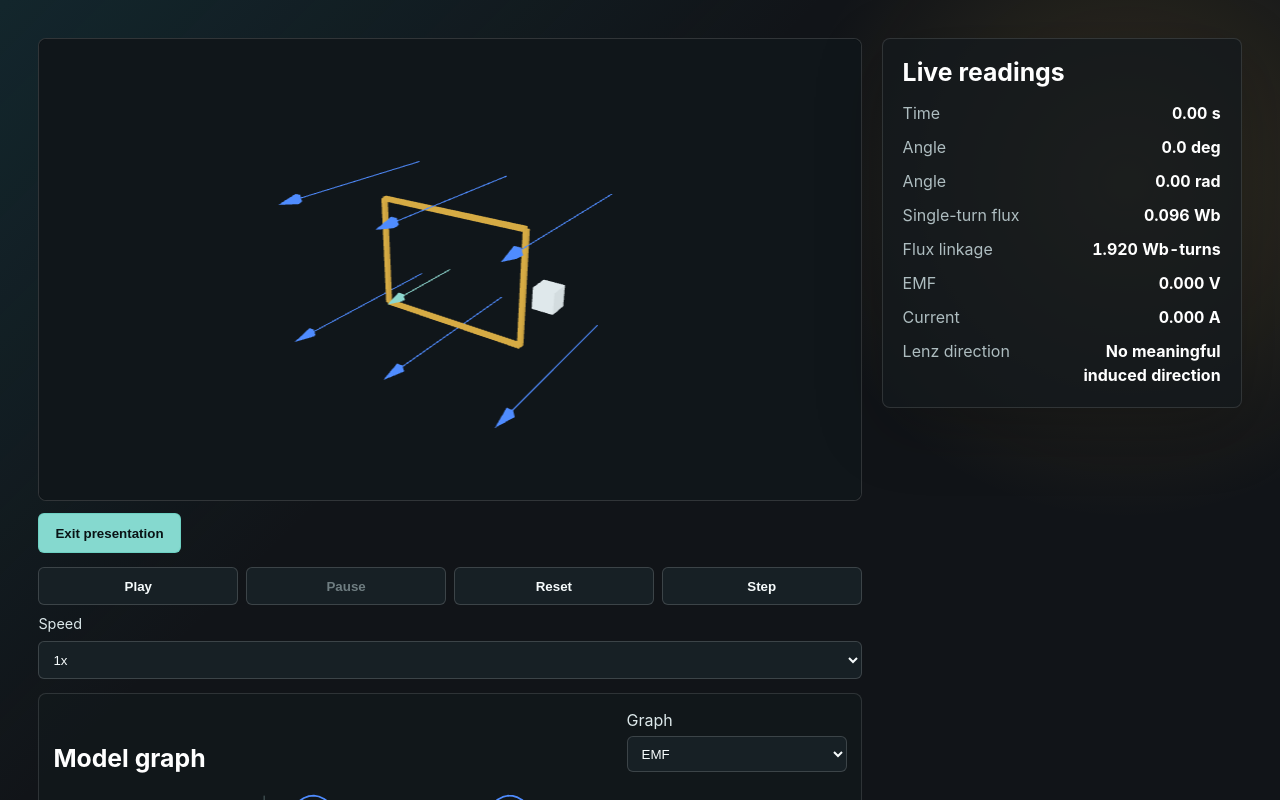
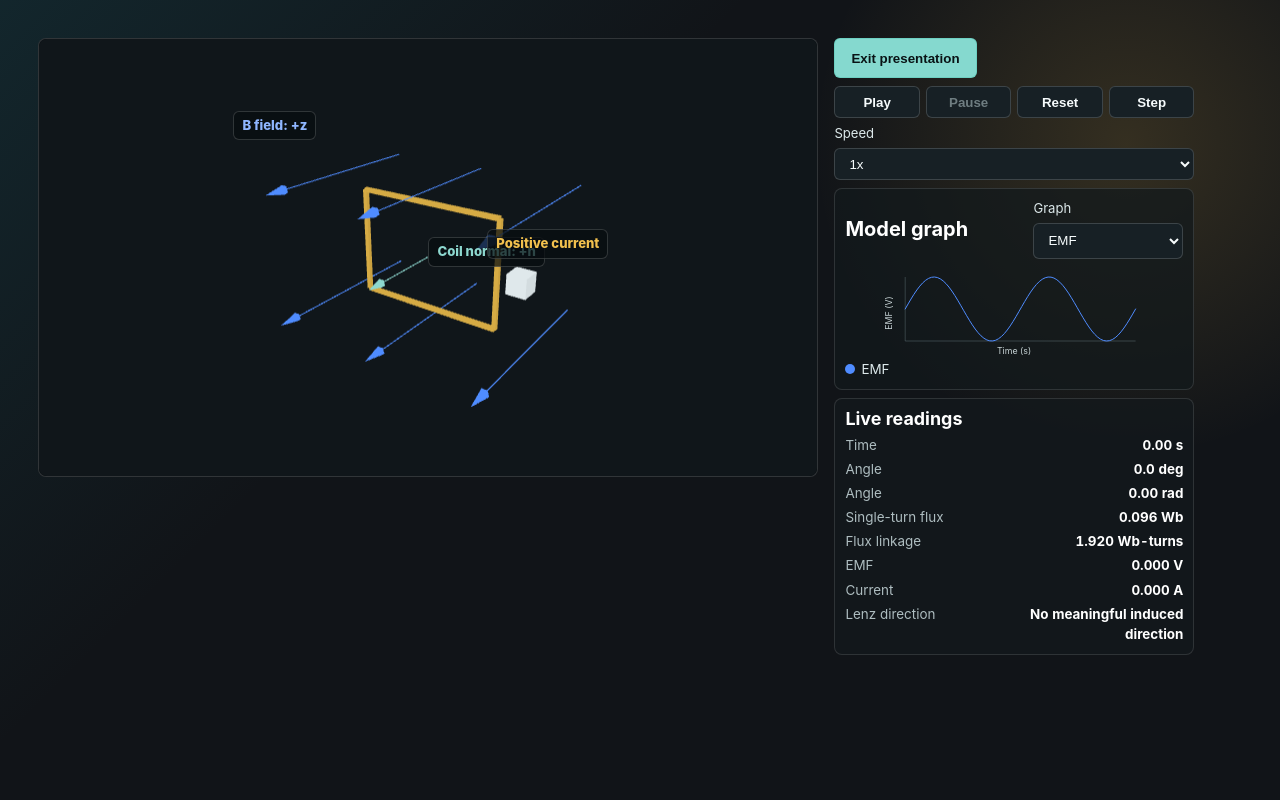
Before and after one commit to MTAawil/engine-simulations, a React (Vite) app: page / in a window 1280 px wide. Both pictures are taken after a click on the button "Present". Shown: the top 800 px of the page. Built offline with nearby package versions, Linux system fonts and the light colour scheme.

Commit message:
fix: resolve induction visual review findings

```diff
--- a/src/app/styles.css
+++ b/src/app/styles.css
@@ -92,13 +92,14 @@ body {
 }
 
 .prototype-workspace--presenting .presentation-shell {
-  max-width: 1260px;
+  max-width: 1210px;
   margin: 0 auto;
 }
 
 .prototype-workspace--presenting .presentation-shell__workspace {
-  grid-template-columns: minmax(0, 1fr) minmax(280px, 360px);
-  gap: 20px;
+  grid-template-columns: minmax(0, 780px) minmax(300px, 360px);
+  gap: 16px;
+  align-items: start;
 }
 
 .prototype-workspace--presenting .presentation-shell__stage {
@@ -124,6 +125,12 @@ body {
   min-width: 0;
 }
 
+.presentation-side-panel {
+  display: grid;
+  gap: 8px;
+  min-width: 0;
+}
+
 .presentation-toggle-button,
 .presentation-exit-button {
   min-height: 40px;
@@ -144,12 +151,67 @@ body {
   padding: 0 16px;
 }
 
+.prototype-workspace--presenting .playback-controls {
+  grid-template-columns: repeat(4, minmax(0, 1fr));
+  gap: 6px;
+}
+
+.prototype-workspace--presenting .playback-controls button,
+.prototype-workspace--presenting .playback-controls select {
+  min-height: 32px;
+}
+
+.prototype-workspace--presenting .playback-controls label {
+  gap: 4px;
+  font-size: 0.82rem;
+}
+
+.prototype-workspace--presenting .graph-panel,
+.prototype-workspace--presenting .telemetry-panel {
+  padding: 10px;
+  box-shadow: none;
+}
+
 .prototype-workspace--presenting .graph-panel {
   background: rgba(19, 25, 29, 0.72);
 }
 
+.prototype-workspace--presenting .graph-panel__header {
+  align-items: center;
+  gap: 10px;
+}
+
+.prototype-workspace--presenting .graph-panel__header h2 {
+  font-size: 1.25rem;
+}
+
+.prototype-workspace--presenting .graph-panel__header label {
+  min-width: 150px;
+  font-size: 0.82rem;
+}
+
 .prototype-workspace--presenting .time-series-graph svg {
-  height: 150px;
+  height: 88px;
+}
+
+.prototype-workspace--presenting .time-series-graph figcaption {
+  margin-top: 2px;
+  font-size: 0.84rem;
+}
+
+.prototype-workspace--presenting .telemetry-panel h2 {
+  margin-bottom: 6px;
+  font-size: 1.12rem;
+}
+
+.prototype-workspace--presenting .telemetry-panel dl {
+  gap: 4px;
+  max-height: none;
+}
+
+.prototype-workspace--presenting .telemetry-row {
+  gap: 10px;
+  font-size: 0.84rem;
 }
 
 .intro,
@@ -431,6 +493,7 @@ h2 {
 }
 
 .induction-scene {
+  position: relative;
   display: grid;
   min-width: 0;
   margin-bottom: 20px;
@@ -459,6 +522,46 @@ h2 {
   padding: 20px;
   color: #c7d3d5;
   text-align: center;
+}
+
+.induction-scene__labels {
+  position: absolute;
+  inset: 14px;
+  display: block;
+  pointer-events: none;
+}
+
+.induction-scene__label {
+  position: absolute;
+  padding: 4px 8px;
+  border: 1px solid rgba(255, 255, 255, 0.16);
+  border-radius: 6px;
+  color: #f6fbfc;
+  background: rgba(8, 13, 16, 0.72);
+  font-size: 0.82rem;
+  font-weight: 800;
+}
+
+.induction-scene__label::before {
+  content: "";
+}
+
+.induction-scene__label--field {
+  top: 14%;
+  left: 24%;
+  color: #8fb6ff;
+}
+
+.induction-scene__label--normal {
+  top: 45%;
+  left: 50%;
+  color: #8dd8cf;
+}
+
+.induction-scene__label--current {
+  top: 43%;
+  right: 26%;
+  color: #f2c14e;
 }
 
 ul {
--- a/src/simulations/electromagnetic-induction/ElectromagneticInductionPrototype.tsx
+++ b/src/simulations/electromagnetic-induction/ElectromagneticInductionPrototype.tsx
@@ -275,8 +275,8 @@ export function ElectromagneticInductionPrototype() {
           subtitle="Rotating coil, magnetic flux, induced EMF, and Lenz direction"
           isPresentationMode
           stage={<ElectromagneticInductionSceneView state={state} />}
-          controls={
-            <div className="presentation-control-strip">
+          supportingPanel={
+            <div className="presentation-side-panel">
               <button
                 className="presentation-exit-button"
                 type="button"
@@ -288,9 +288,9 @@ export function ElectromagneticInductionPrototype() {
               </button>
               {playbackControls}
               {graphPanel}
+              <TelemetryPanel title="Live readings" data={telemetry} />
             </div>
           }
-          supportingPanel={<TelemetryPanel title="Live readings" data={telemetry} />}
           showSupportingPanelInPresentation
         />
       </div>
--- a/src/simulations/electromagnetic-induction/ElectromagneticInductionSceneView.tsx
+++ b/src/simulations/electromagnetic-induction/ElectromagneticInductionSceneView.tsx
@@ -81,6 +81,17 @@ export function ElectromagneticInductionSceneView({
   return (
     <div className="induction-scene" aria-label="Electromagnetic induction 3D scene">
       <div ref={containerRef} className="induction-scene__canvas" />
+      <ul className="induction-scene__labels" aria-label="Scene orientation labels">
+        <li className="induction-scene__label induction-scene__label--field">
+          B field: +z
+        </li>
+        <li className="induction-scene__label induction-scene__label--normal">
+          Coil normal: +n
+        </li>
+        <li className="induction-scene__label induction-scene__label--current">
+          Positive current
+        </li>
+      </ul>
       {isAvailable ? null : (
         <p className="induction-scene__fallback">
           3D scene preview requires WebGL in the browser.
```
Also changed, not shown: 3 other files (tests, documents, lock files or other folders).
